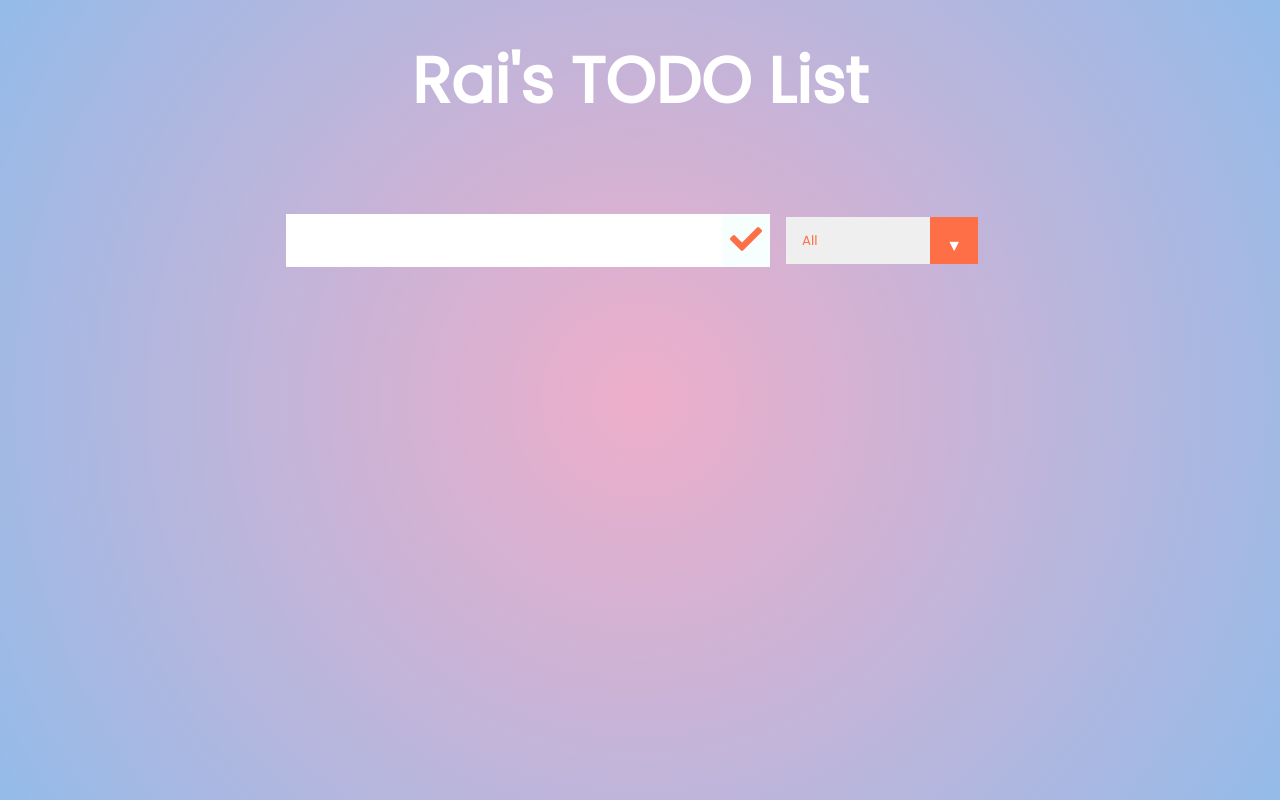
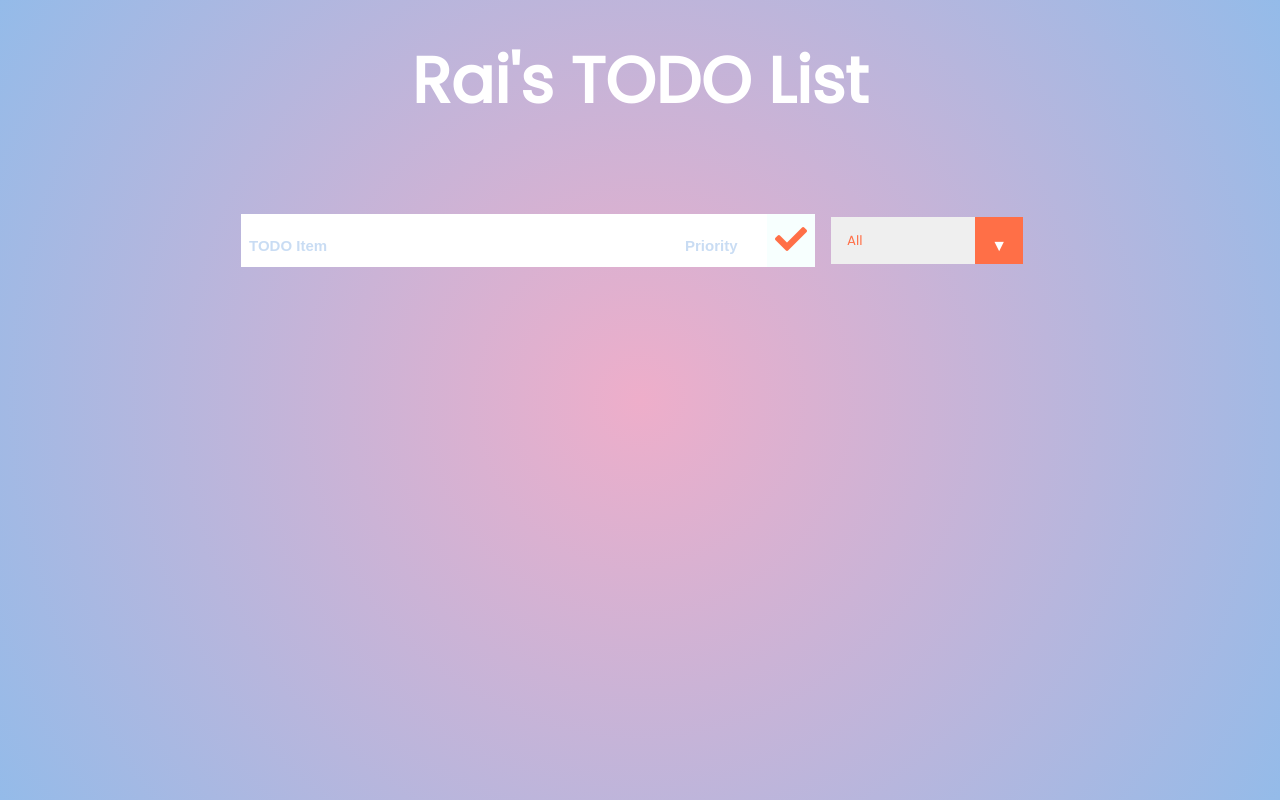
Before and after one commit to M-Hassan-Raza/react-todo, a React (Create React App) app: page / in a window 1280 px wide. Built offline with nearby package versions, Linux system fonts and the light colour scheme.

Commit message:
Added priority, added states, added event handlers

```diff
--- a/src/App.css
+++ b/src/App.css
@@ -132,3 +132,10 @@ select {
   cursor: pointer;
   pointer-events: none;
 }
+
+::placeholder{
+  font-size: 15px;
+  color: rgba(148,187,233,1);
+  font-weight: bold;
+  opacity: 0.5;
+}
--- a/src/App.js
+++ b/src/App.js
@@ -1,16 +1,25 @@
 import './App.css';
-import React, {useState} from 'react';
+import React, { useState } from 'react';
 import Form from './components/Form'
 import TodoList from './components/TodoList'
 
 function App() {
   const [inputText, setInputText] = useState("");
+  const [todosList, setTodosList] = useState([]);
+  const [priority, setPriority] = useState("");
   return (
     <div className="App">
       <header>
         <h1>Rai's TODO List</h1>
       </header>
-      <Form setInputText = {setInputText}/>
+      <Form
+        todosList={todosList}
+        setTodosList={setTodosList}
+        setInputText={setInputText}
+        inputText={inputText}
+        priority={priority}
+        setPriority={setPriority}
+      />
       <TodoList />
     </div>
   );
--- a/src/components/Form.js
+++ b/src/components/Form.js
@@ -4,10 +4,22 @@ function Form(props) {
     const inputTextHandler = (e) => {
         props.setInputText(e.target.value);
     }
+    const inputPriorityHandler = (e) => {
+        props.setPriority(e.target.value);
+    }
+    const submitHandler = (e) => {
+        e.preventDefault();
+        props.setTodosList([
+            ...props.todosList,
+            { text: props.inputText, completed: false, id: Math.random() * 1000, priority: 0 }
+        ]);
+        props.setInputText("");
+    };
     return (
         <form>
-            <input onChange={inputTextHandler} type="text" className="todo-input" />
-            <button className="todo-button" type="submit">
+            <input onChange={inputTextHandler} type="text" className="todo-input" placeholder="TODO Item"/>
+            <input onChange={inputPriorityHandler} type="number" min="1" max="5" className="todo-input priority" placeholder="Priority"/>
+            <button onClick={submitHandler} className="todo-button" type="submit">
                 <i className="fas fa-check"></i>
             </button>
             <div className="select">
```
